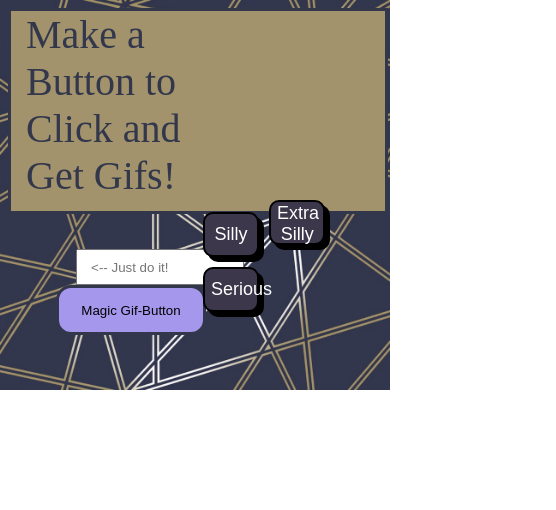
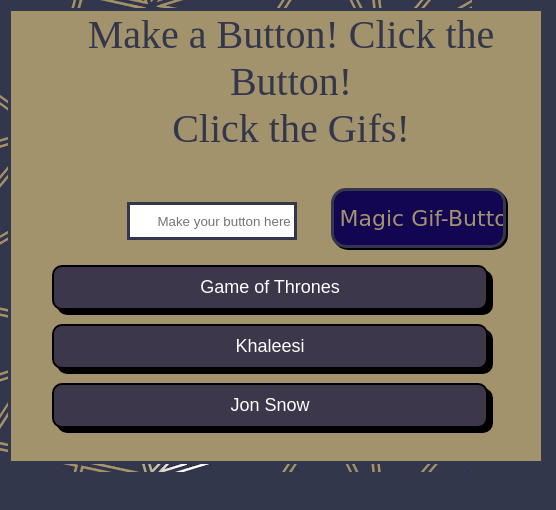
Before and after one commit to DerekM84/GifTastic, a plain HTML site: page index.html in a window 390 px wide. Shown: the whole page, 556 px wide, since content can reach past the window. Drawn offline with nearby package versions, Linux system fonts and the light colour scheme.

Commit message:
CSS Responsiveness added.

```diff
--- a/assets/script.js
+++ b/assets/script.js
@@ -3,7 +3,7 @@
 $(document).ready(function () {
     console.log("doc rdy");
 
-    buttons = ["Silly", " Extra Silly", "Serious"];
+    buttons = ["Game of Thrones", "Khaleesi", "Jon Snow"];
     buttons.forEach(e => {
         var $newButton = $("<button>").addClass("gif-button").attr("data-name", e).text(e);
         $(".dynamic-buttons").append($newButton);
--- a/assets/style.css
+++ b/assets/style.css
@@ -1,12 +1,12 @@
 body {
-    /* background-color: rgba(128, 0, 0, 0.541); */
+    background-color: rgb(50,55,75);
     background-image:url("./images/background1.jpg");
     background-repeat: no-repeat;
     background-size: cover;
+}
 
-}
 .button-form {
-    /* display:inline-block; */
+
     float:left;
     width:50%;
     margin-left: 15px;
@@ -17,22 +17,27 @@
 margin-left: 50px;
 height: 30px;
 width: 160px;
-
+border:3px solid rgb(50,55,75);
 }
 
 .add-button {
-background-color:rgb(164, 151, 236);
-color:black;
-height: 50px;
-width: 150px;
+background-color:rgb(18, 6, 83);
+color: rgb(163,147,109);
+font-family: cursive;
+height: 60px;
+width: 175px;
 border-radius:15px;
 border: 3px solid rgb(50,55,75);
 margin-left: 30px;
+font-size:22px;
+box-shadow: 2px 2px black;
+
 }
 
 .add-button:hover {
     background-color: rgb(227,225,219);
     color: black;
+    box-shadow: 2px 2px grey;
 
 }
 
@@ -52,6 +57,7 @@
     height: 200px;
     border:3px solid rgb(50,55,75);
     width:100%;
+    text-align:center;
 }
 
 .gifs{
@@ -99,7 +105,7 @@
 
     float: right;
     width: 50%;
-    margin-top:-140px;
+    margin-top:-190px;
 
 
 }
@@ -109,7 +115,7 @@
     font-size: 18px;
     min-width:30%;
     width: 30%;
-    margin: 5px;
+    margin: 7px;
     background-color:rgb(60,55,75);
     color:White;;
     border: 2px solid black;
@@ -124,4 +130,32 @@
 
 }
 
-/* @media screen  */
+@media screen and (max-width:1085px) {
+
+    .body {
+        background-repeat: repeat;
+    }
+    .input-section{
+        text-align: center;
+    height:450px
+    }
+    .button-form{
+    width:100%;
+    }
+    .dynamic-buttons {
+    width:100%;
+    top:200px;
+    min-width:545px;
+    }
+}
+
+@media screen and (max-width: 545px) {
+.input-section{
+    min-width:530px;
+}
+.gif-button {
+    min-width:60%;
+    width: 80%;
+    margin-left:10px;
+}
+}
--- a/index.html
+++ b/index.html
@@ -15,9 +15,11 @@
         <div class="input-section">
 
             <form class="button-form">
-                <label class="form-label" form="gif-input">Make a Button to Click and Get Gifs!</label>
+                <label class="form-label" form="gif-input">Make a Button! Click the Button! <br>
+                Click the Gifs!</label>
                 <br>
-                <input type="text" class="category-input" placeholder="   <-- Just do it!">
+                <!-- <img class="dragon" src="./assets/images/dragon.png" alt="dragon"> -->
+                <input type="text" class="category-input" placeholder="       Make your button here!">
                 <input class="add-button" type="submit" value="Magic Gif-Button">
             </form>
             <div class="dynamic-buttons">
```
Also changed, not shown: assets/images/download.jpeg (added), assets/images/dragon.png (added).
